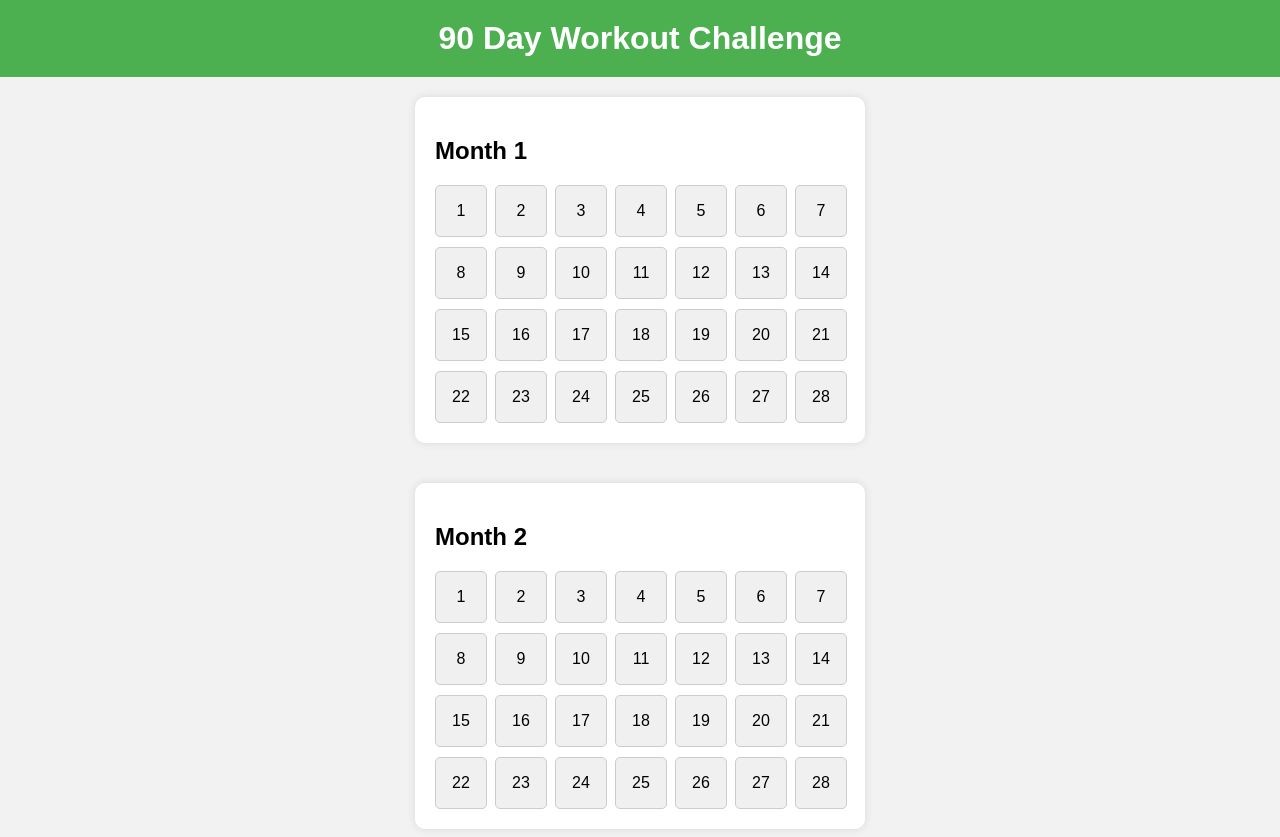
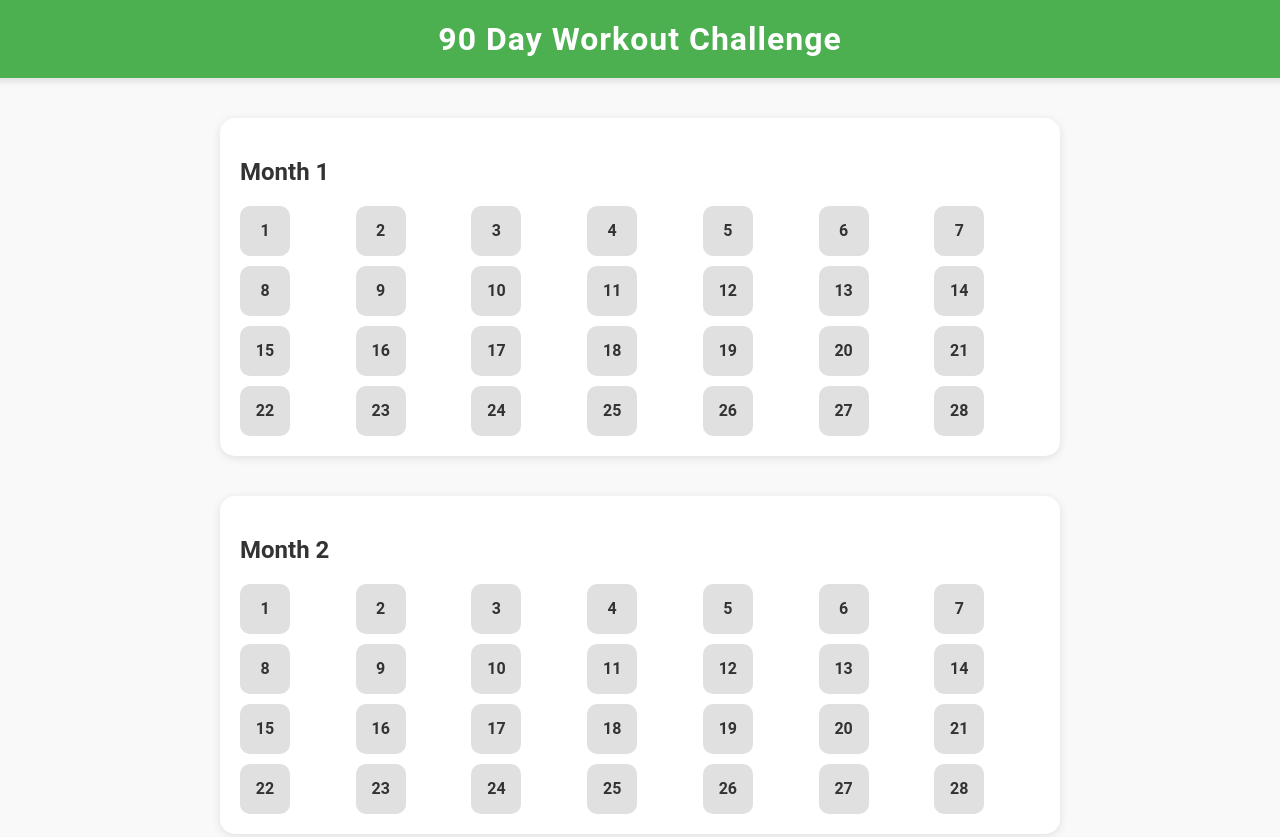
Before and after one commit to Wheeler0827/90-Day-Workout-Plan, a plain HTML site: page index.html in a window 1280 px wide. Shown: the top 837 px of the page. Drawn offline with Linux system fonts and the light colour scheme.

Commit message:
styles.css

```diff
--- a/styles.css
+++ b/styles.css
@@ -1,10 +1,11 @@
 body {
-    font-family: Arial, sans-serif;
+    font-family: 'Roboto', sans-serif;
     display: flex;
     flex-direction: column;
     align-items: center;
     margin: 0;
-    background-color: #f2f2f2;
+    background-color: #f9f9f9;
+    color: #333;
 }
 
 header {
@@ -13,30 +14,40 @@ header {
     padding: 20px;
     width: 100%;
     text-align: center;
+    box-shadow: 0 4px 6px rgba(0, 0, 0, 0.1);
 }
 
 h1 {
     margin: 0;
+    font-weight: 700;
+    letter-spacing: 1px;
 }
 
 .container {
     display: flex;
     flex-direction: column;
     align-items: center;
+    padding: 20px;
+    max-width: 1200px;
+    width: 100%;
+    box-sizing: border-box;
 }
 
 .calendar-container {
     margin: 20px;
     background: white;
     padding: 20px;
-    border-radius: 10px;
-    box-shadow: 0 0 10px rgba(0, 0, 0, 0.1);
+    border-radius: 15px;
+    box-shadow: 0 2px 10px rgba(0, 0, 0, 0.1);
+    width: 100%;
+    max-width: 800px;
 }
 
 .calendar {
     display: grid;
-    grid-template-columns: repeat(7, 50px);
+    grid-template-columns: repeat(7, 1fr);
     grid-gap: 10px;
+    margin-top: 10px;
 }
 
 .calendar div {
@@ -45,21 +56,33 @@ h1 {
     display: flex;
     align-items: center;
     justify-content: center;
-    background-color: #f0f0f0;
+    background-color: #e0e0e0;
     cursor: pointer;
-    border: 1px solid #ccc;
-    border-radius: 5px;
+    border-radius: 10px;
+    font-weight: 700;
+    color: #333;
+    transition: background-color 0.3s ease;
+}
+
+.calendar div:hover {
+    background-color: #d0d0d0;
 }
 
 .calendar div.completed {
-    background-color: #a5d6a7;
+    background-color: #4CAF50;
+    color: white;
 }
 
 .workout-container {
     display: none;
     flex-direction: column;
     align-items: center;
-    margin-top: 10px;
+    margin-top: 20px;
+    padding: 20px;
+    background-color: #f0f0f0;
+    border-radius: 10px;
+    box-shadow: 0 2px 10px rgba(0, 0, 0, 0.1);
+    width: 100%;
 }
 
 button {
@@ -71,8 +94,23 @@ button {
     border: none;
     cursor: pointer;
     border-radius: 5px;
+    box-shadow: 0 2px 6px rgba(0, 0, 0, 0.1);
+    transition: background-color 0.3s ease;
 }
 
 button:hover {
     background-color: #45a049;
 }
+
+h2, h3 {
+    font-weight: 700;
+}
+
+ul {
+    list-style: none;
+    padding: 0;
+}
+
+li {
+    margin-bottom: 10px;
+}
```
